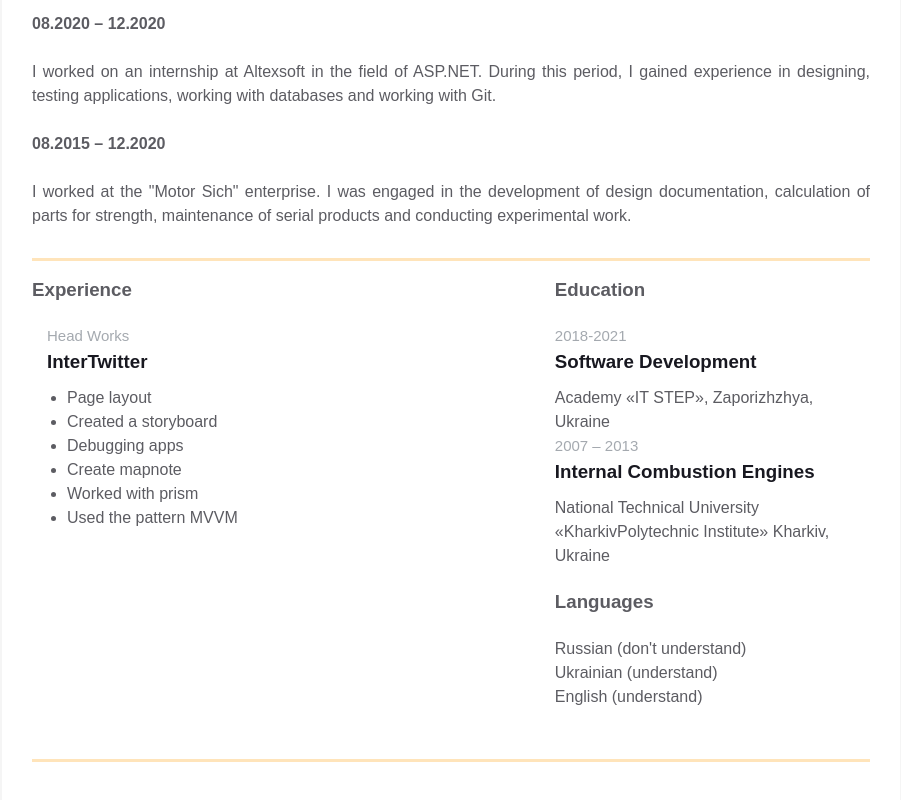
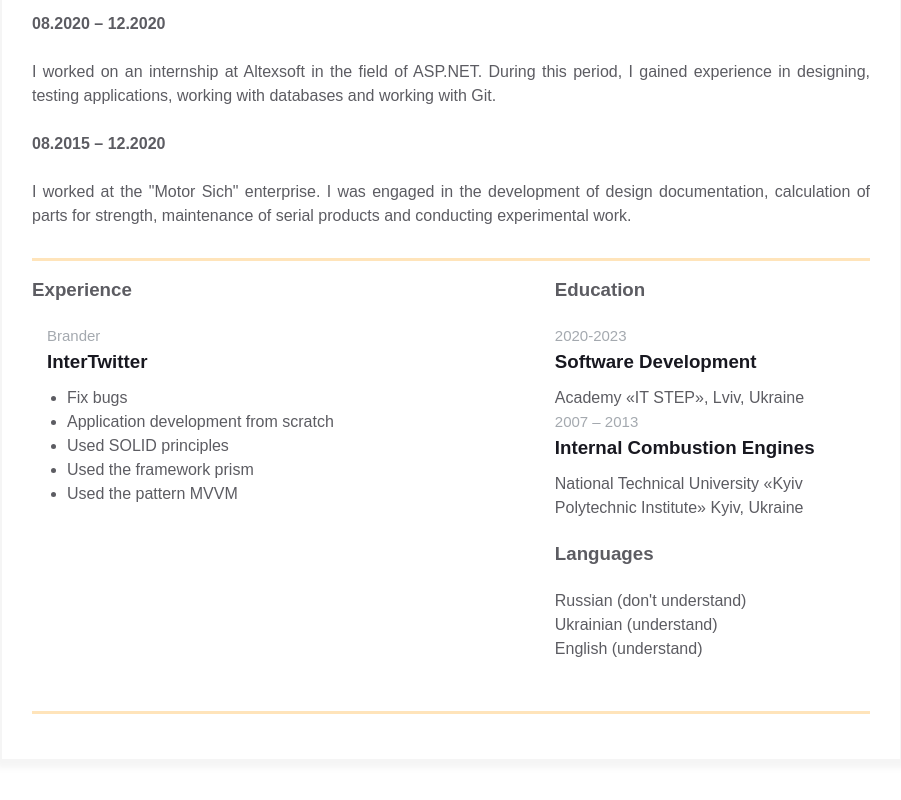
Before and after one commit to alexander-chuchko/homepage, a plain HTML site: page index.html in a window 1280 px wide. Shown: the part 880-1680 px from the top of the page, without its empty margins (189-1090 px from the left). Drawn offline with Linux system fonts and the light colour scheme.

Commit message:
Changes have been made to the additional info block

```diff
--- a/index.html
+++ b/index.html
@@ -148,8 +148,6 @@
 		</div>
 
 
-		<!--Experience block template-->
-
       <!--Experience block template-->
 
       <div class="container">
@@ -162,14 +160,13 @@
                 <!--Experience-->
 
                 <div class="experiences__company-project">
-                  <span class="experiences__company-project-role">Head Works</span>
+                  <span class="experiences__company-project-role">Brander</span>
                   <h3 class="experiences__company-project-name">InterTwitter</h3>
                   <ul class="experiences__company-project-responsibilities">
-                    <li>Page layout</li>
-                    <li>Created a storyboard</li>
-                    <li>Debugging apps</li>
-                    <li>Create mapnote</li>
-					<li>Worked with prism</li>
+                    <li>Fix bugs</li>
+                    <li>Application development from scratch</li>
+					<li>Used SOLID principles</li>
+					<li>Used the framework prism</li>
 					<li>Used the pattern MVVM</li>
                   </ul>
                 </div>
@@ -184,12 +181,12 @@
               <div class="additional-info__education">
                 <h3 class="additional-info__education-header">Education</h3>
                 <div class="additional-info__education-university">
-                  <span class="additional-info__education-university-durability">2018-2021</span>
+                  <span class="additional-info__education-university-durability">2020-2023</span>
                   <h3 class="additional-info__education-university-speciality">Software Development</h3>
-                  <p class="additional-info__education-university-name">Academy «IT STEP», Zaporizhzhya, Ukraine</p>
+                  <p class="additional-info__education-university-name">Academy «IT STEP», Lviv, Ukraine</p>
 				      <span class="additional-info__education-university-durability">2007 – 2013 </span>
                   <h3 class="additional-info__education-university-speciality">Internal Combustion Engines</h3>
-                  <p class="additional-info__education-university-name">National Technical University «KharkivPolytechnic Institute» Kharkiv, Ukraine</p>
+                  <p class="additional-info__education-university-name">National Technical University «Kyiv Polytechnic Institute» Kyiv, Ukraine</p>
                 </div>
               </div>
 
```
